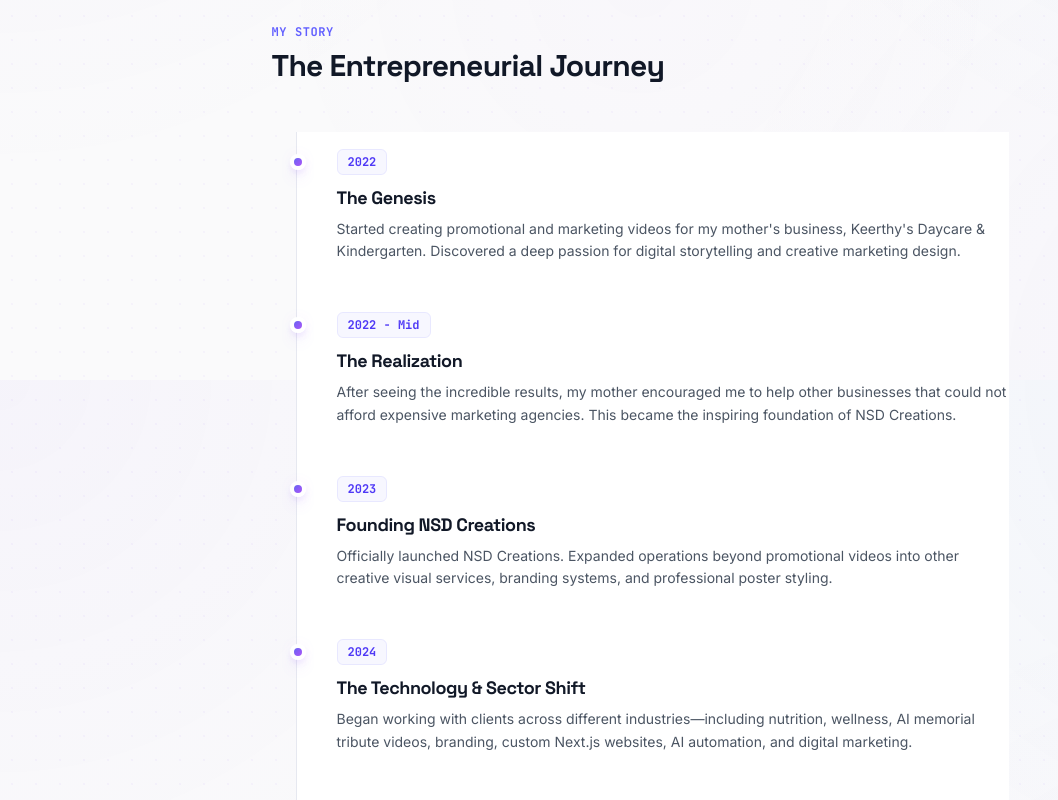
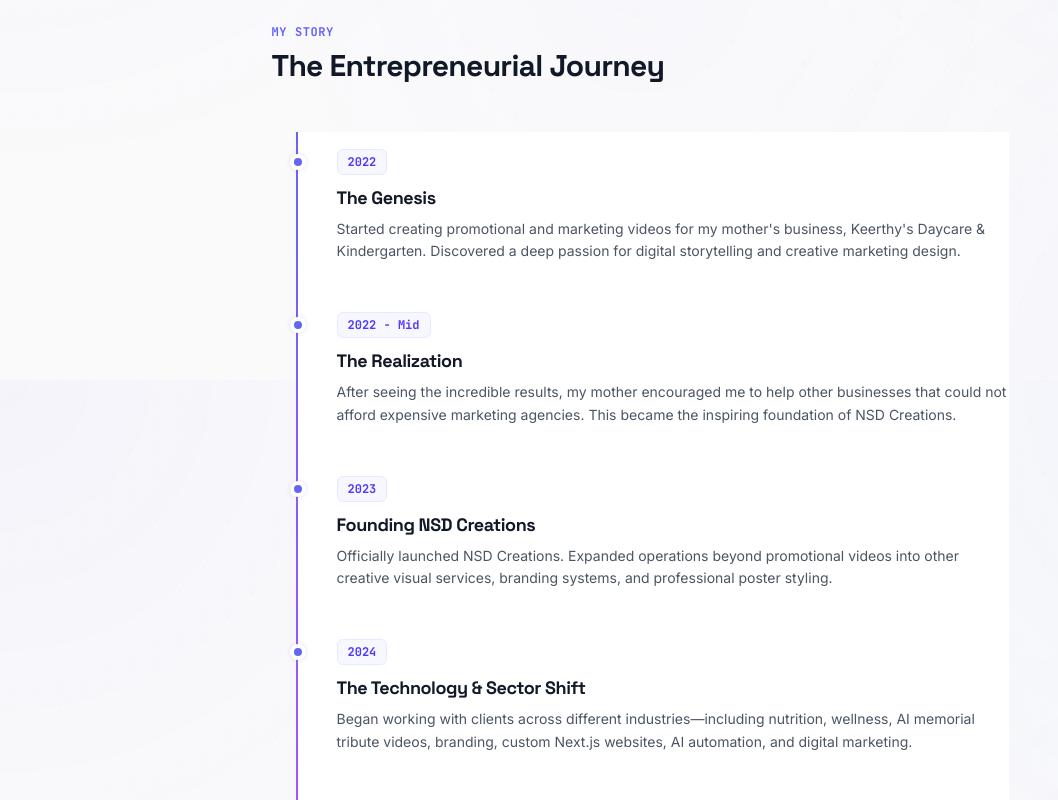
Before and after one commit to nsd999/nsdcreations, a Next.js app: page /meet-the-founder in a window 1280 px wide. Shown: the part 1220-2020 px from the top of the page, without its empty margins (0-1058 px from the left). Built offline with nearby package versions, Linux system fonts and the light colour scheme.

Commit message:
feat(meet-the-founder): add interactive timeline animations
Implement scroll-based timeline component with motion variants to enhance the founder journey presentation with smooth, staggered reveal effects.

```diff
--- a/app/meet-the-founder/page.tsx
+++ b/app/meet-the-founder/page.tsx
@@ -23,7 +23,126 @@ import {
   ExternalLink,
   MessageSquare
 } from "lucide-react";
-import { motion } from "motion/react";
+import { motion, useScroll, useSpring, useReducedMotion } from "motion/react";
+
+interface TimelineItemProps {
+  item: {
+    year: string;
+    title: string;
+    description: string;
+  };
+  idx: number;
+  isLast: boolean;
+  shouldReduceMotion: boolean;
+}
+
+function TimelineItem({ item, idx, isLast, shouldReduceMotion }: TimelineItemProps) {
+  const initial = shouldReduceMotion ? "visible" : "hidden";
+
+  // Sequence delays:
+  // For idx === 0, display point immediately, then animate badge and content with standard delays
+  const dotDelay = idx === 0 ? 0 : 0.6;
+  const badgeDelay = idx === 0 ? 0.2 : 0.8;
+  const contentDelay = idx === 0 ? 0.5 : 1.1;
+
+  const dotVariants = {
+    hidden: {
+      scale: 0.8,
+      backgroundColor: "#a1a1aa", // zinc-400
+      boxShadow: "0 0 0 rgba(99, 102, 241, 0)"
+    },
+    visible: {
+      scale: [0.8, 1.25, 1.0],
+      backgroundColor: "#6366f1", // indigo-500
+      boxShadow: [
+        "0 0 0 rgba(99, 102, 241, 0)",
+        "0 0 20px rgba(99, 102, 241, 0.6)",
+        "0 0 4px rgba(99, 102, 241, 0.2)"
+      ],
+      transition: {
+        delay: dotDelay,
+        duration: 0.6,
+        ease: "easeOut",
+        times: [0, 0.5, 1]
+      }
+    }
+  };
+
+  const badgeVariants = {
+    hidden: {
+      opacity: 0,
+      y: 24,
+      filter: "blur(6px)"
+    },
+    visible: {
+      opacity: 1,
+      y: 0,
+      filter: "blur(0px)",
+      transition: {
+        delay: badgeDelay,
+        duration: 0.55,
+        ease: [0.215, 0.610, 0.355, 1.000] // easeOutCubic
+      }
+    }
+  };
+
+  const contentVariants = {
+    hidden: {
+      opacity: 0,
+      y: 16,
+      filter: "blur(4px)"
+    },
+    visible: {
+      opacity: 1,
+      y: 0,
+      filter: "blur(0px)",
+      transition: {
+        delay: contentDelay,
+        duration: 0.55,
+        ease: [0.215, 0.610, 0.355, 1.000] // easeOutCubic
+      }
+    }
+  };
+
+  return (
+    <div className="relative">
+      {/* Node indicator */}
+      <motion.div
+        className="absolute -left-[31px] md:-left-[47px] top-1.5 w-4 h-4 rounded-full border-4 border-white dark:border-[#030303] shadow-md z-10"
+        initial={initial}
+        whileInView="visible"
+        viewport={{ once: false, margin: "-20% 0px -25% 0px" }}
+        variants={dotVariants}
+      />
+
+      {/* Year Badge */}
+      <div className="mb-3">
+        <motion.div
+          className="inline-block"
+          initial={initial}
+          whileInView="visible"
+          viewport={{ once: false, margin: "-20% 0px -25% 0px" }}
+          variants={badgeVariants}
+        >
+          <span className="text-xs font-mono font-bold text-indigo-600 dark:text-indigo-400 bg-indigo-500/5 dark:bg-indigo-400/5 px-2.5 py-1 rounded-md border border-indigo-500/10 dark:border-indigo-400/10">
+            {item.year}
+          </span>
+        </motion.div>
+      </div>
+
+      {/* Content */}
+      <motion.div
+        initial={initial}
+        whileInView="visible"
+        viewport={{ once: false, margin: "-20% 0px -25% 0px" }}
+        variants={contentVariants}
+      >
+        <h3 className="font-display font-bold text-lg text-zinc-900 dark:text-zinc-100 mt-1 mb-1.5">{item.title}</h3>
+        <p className="text-zinc-500 dark:text-zinc-400 text-xs md:text-sm leading-relaxed max-w-2xl">{item.description}</p>
+      </motion.div>
+    </div>
+  );
+}
 
 export default function MeetTheFounder() {
   const journeyTimeline = [
@@ -97,6 +216,20 @@ export default function MeetTheFounder() {
       size: "col-span-1"
     }
   ];
+
+  const containerRef = React.useRef<HTMLDivElement>(null);
+  const shouldReduceMotion = useReducedMotion() ?? false;
+
+  const { scrollYProgress } = useScroll({
+    target: containerRef,
+    offset: ["start 65%", "end 60%"]
+  });
+
+  const scaleY = useSpring(scrollYProgress, {
+    stiffness: 80,
+    damping: 25,
+    restDelta: 0.001
+  });
 
   return (
     <div className="flex-1 flex flex-col relative overflow-x-hidden">
@@ -217,18 +350,21 @@ export default function MeetTheFounder() {
             <h2 className="font-display font-bold text-3xl text-zinc-900 dark:text-zinc-50 tracking-tight">The Entrepreneurial Journey</h2>
           </div>
 
-          <div className="relative border-l border-zinc-200 dark:border-zinc-800 ml-3 md:ml-6 pl-6 md:pl-10 space-y-12 py-4">
+          <div ref={containerRef} className="relative border-l border-zinc-200 dark:border-zinc-800 ml-3 md:ml-6 pl-6 md:pl-10 space-y-12 py-4">
+            {/* Active Drawing Line Overlay */}
+            <motion.div
+              className="absolute -left-[1px] top-0 bottom-0 w-[2px] bg-indigo-500 origin-top pointer-events-none"
+              style={{ scaleY: shouldReduceMotion ? 1 : scaleY }}
+            />
+
             {journeyTimeline.map((item, idx) => (
-              <div key={idx} className="relative">
-                {/* Node indicator */}
-                <div className="absolute -left-[31px] md:-left-[47px] top-1.5 w-4 h-4 rounded-full bg-indigo-500 border-4 border-white dark:border-[#030303] shadow-md" />
-
-                <span className="text-xs font-mono font-bold text-indigo-600 dark:text-indigo-400 bg-indigo-500/5 dark:bg-indigo-400/5 px-2.5 py-1 rounded-md border border-indigo-500/10 dark:border-indigo-400/10">
-                  {item.year}
-                </span>
-                <h3 className="font-display font-bold text-lg text-zinc-900 dark:text-zinc-100 mt-3 mb-1.5">{item.title}</h3>
-                <p className="text-zinc-500 dark:text-zinc-400 text-xs md:text-sm leading-relaxed max-w-2xl">{item.description}</p>
-              </div>
+              <TimelineItem
+                key={idx}
+                item={item}
+                idx={idx}
+                isLast={idx === journeyTimeline.length - 1}
+                shouldReduceMotion={shouldReduceMotion}
+              />
             ))}
           </div>
         </div>
```
